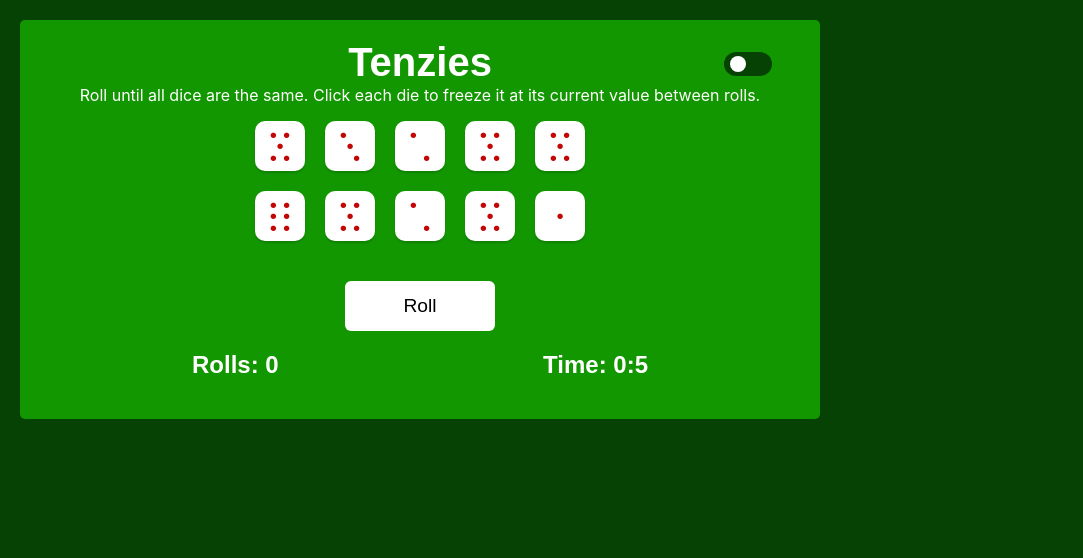
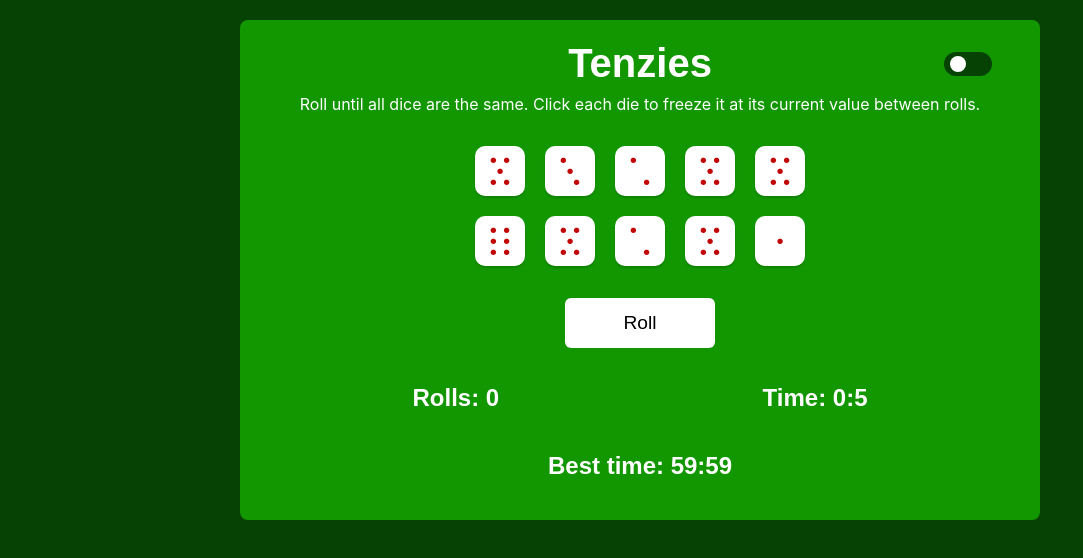
Before and after one commit to swright3/scrimba, a React (Create React App) app in the folder projects/tenzies/: page / in a window 1280 px wide. Shown: the top 558 px of the page, without its empty margins (0-1083 px from the left). Built offline with nearby package versions, Linux system fonts and the light colour scheme.

Commit message:
Touched up styling

```diff
--- a/projects/tenzies/src/App.js
+++ b/projects/tenzies/src/App.js
@@ -10,6 +10,7 @@ export default function App() {
     const [rolls, setRolls] = React.useState(0)
     const [dots, setDots] = React.useState(true)
     const [seconds, setSeconds] = React.useState(0)
+    const [bestTime, setBestTime] = React.useState(0)
 
     React.useEffect(() => {
         const allHeld = dice.every(die => die.isHeld)
@@ -17,10 +18,13 @@ export default function App() {
         const allSameValue = dice.every(die => die.value === firstValue)
         if (allHeld && allSameValue) {
             setTenzies(true)
+            seconds < bestTime && setBestTime(seconds)
         }
     }, [dice])
 
     React.useEffect(() => {
+      const best = localStorage.getItem('bestTime')
+      best > 0 ? setBestTime(best) : setBestTime(3599)
       const interval = setInterval(() => setSeconds(prevSeconds => prevSeconds+1), 1000)
       return () => clearInterval(interval)
     }, [])
@@ -107,6 +111,7 @@ export default function App() {
               <h2 className="rollCounter">Rolls: {rolls}</h2>
               <h2 className='timeCounter'>Time: {formatSeconds(seconds)}</h2>
             </section>
+            <h2 className='bestTime'>Best time: {formatSeconds(bestTime)}</h2>
         </main>
     )
 }
--- a/projects/tenzies/src/index.css
+++ b/projects/tenzies/src/index.css
@@ -12,14 +12,15 @@ body {
 main {
   background-color: #129700;
   max-width: 800px;
-  border-radius: 5px;
-  padding: 20px;
+  border-radius: 0.5rem;
+  padding: 1.3rem;
   display: flex;
   flex-direction: column;
   justify-content: space-around;
   align-items: center;
   color: white;
   position: relative;
+  margin: 0 auto;
 }
 
 .title {
@@ -30,7 +31,8 @@ main {
 .instructions {
   font-family: 'Inter', sans-serif;
   font-weight: 400;
-  margin-top: 0;
+  margin-top: 0.5rem;
+  margin-bottom: 2rem;
   text-align: center;
 }
 
@@ -38,7 +40,7 @@ main {
   display: grid;
   grid-template: auto auto / repeat(5, 1fr);
   gap: 20px;
-  margin-bottom: 40px;
+  margin-bottom: 2rem;
 }
 
 .die-face {
@@ -68,6 +70,7 @@ main {
   font-size: 1.2rem;
   font-family: 'Karla', sans-serif;
   cursor: pointer;
+  margin-bottom: 1rem;
 }
 
 .roll-dice:focus {
@@ -110,6 +113,7 @@ main {
 
 .stats {
   display: flex;
-  width: 60%;
+  min-width: 60%;
   justify-content: space-between;
+  gap: 2rem;
 }
```
